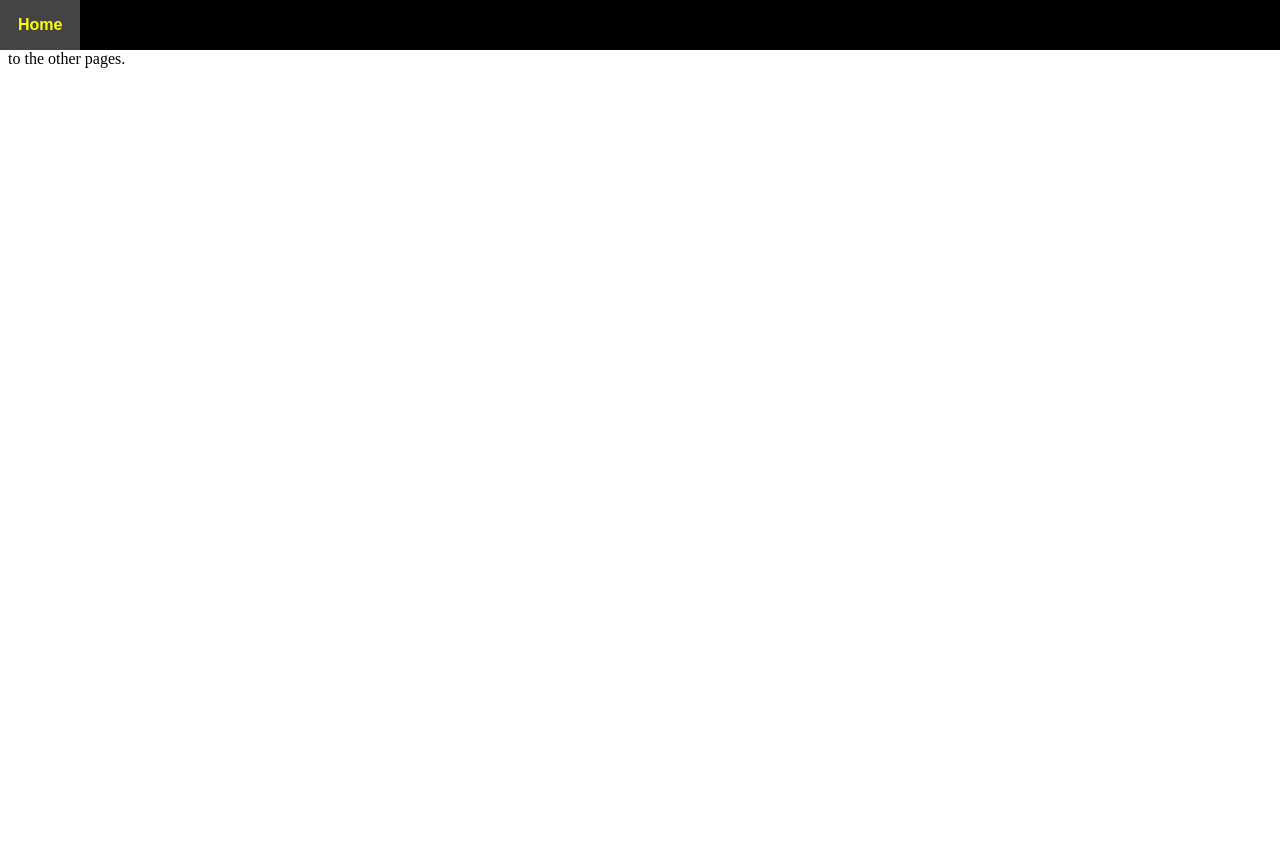
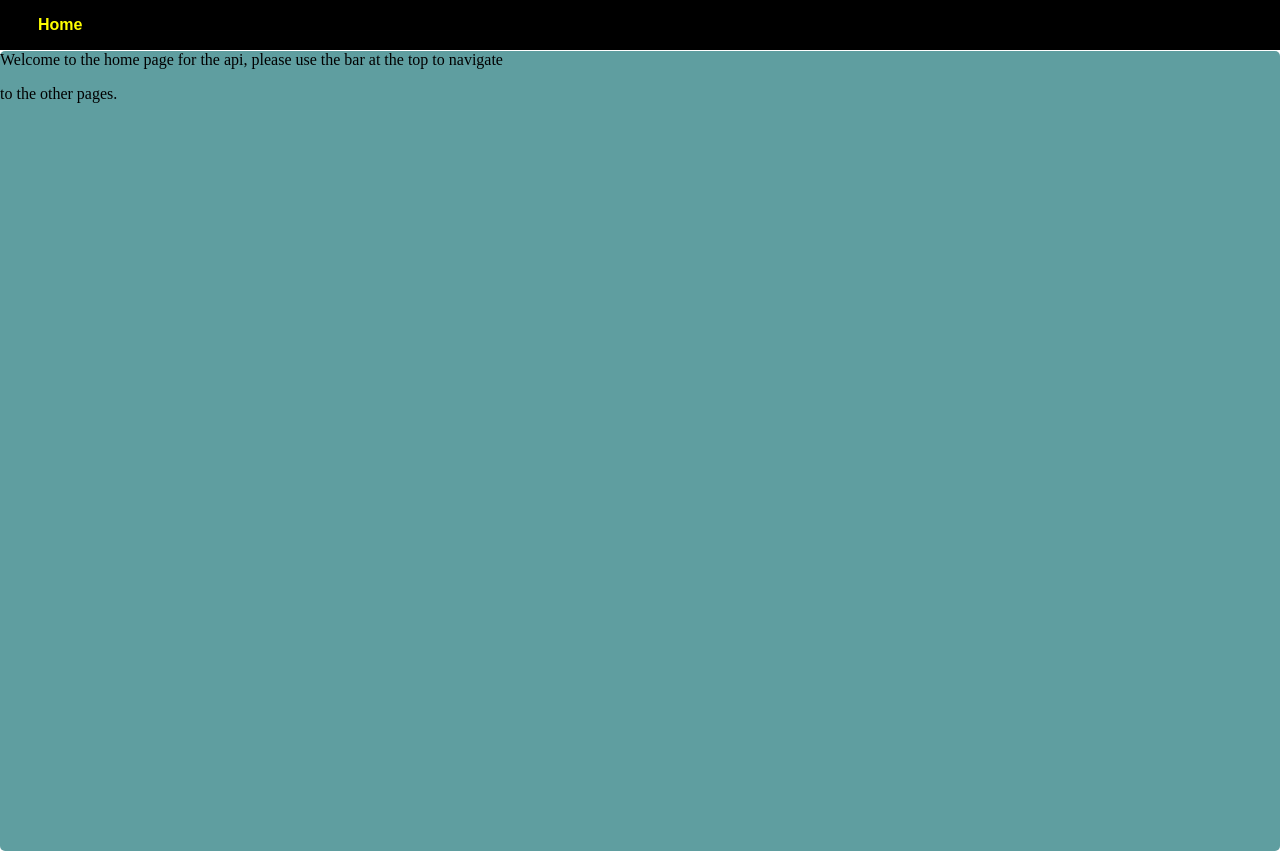
Before and after one commit to HDTortoizZ/una_health_challenge, a Django app: page / in a window 1280 px wide. Before the commit the page ends 68 px from the top, so only its background shows below. Run offline with Django 4.2, Linux system fonts and the light colour scheme.

Commit message:
Update style.css
Added some more styling to keep move the main body block down and make things look a bit better.

```diff
--- a/media/static/css/all_pages/style.css
+++ b/media/static/css/all_pages/style.css
@@ -20,3 +20,19 @@
 a:hover {
     background: #444;
 }
+
+body {
+    margin-top: 51px;
+    margin-left: 0px;
+}
+
+a.first-nav {
+    margin-left: 20px;
+}
+
+.main-body {
+    background-color: CadetBlue;
+    width: 100vw;
+    height: 100vh;
+    border-radius: 5px;
+}
```
